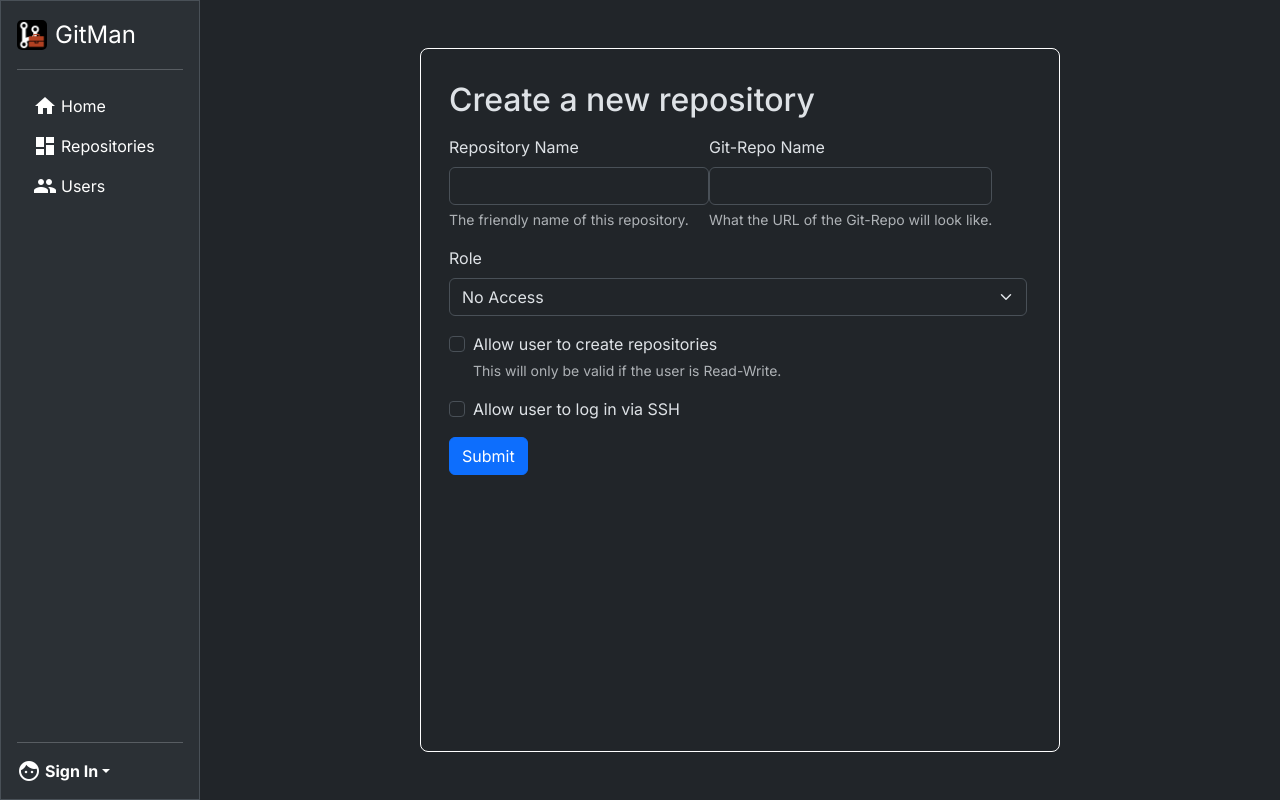
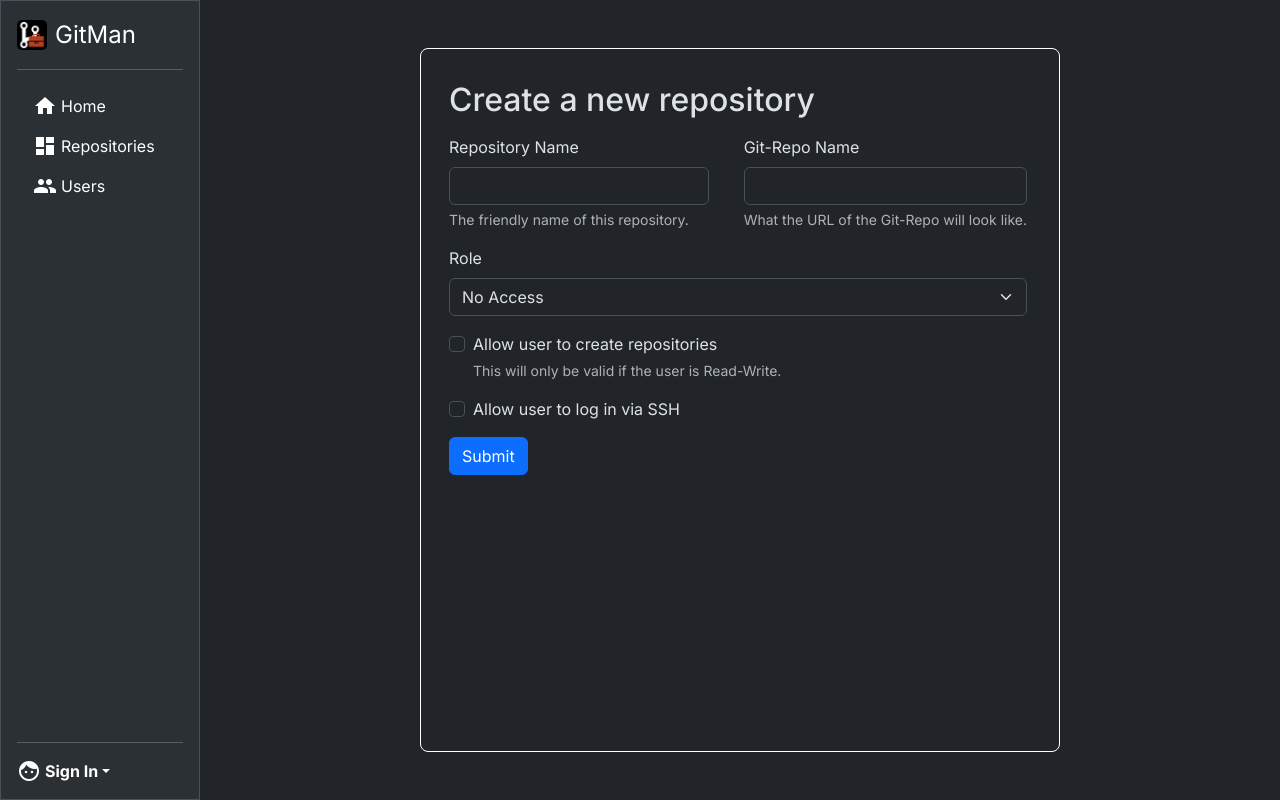
Before and after one commit to atomtables/GitMan, a Flask app: template templates/repocreate.html in a window 1280 px wide. Run offline with Flask 2, Linux system fonts and the light colour scheme; the template is opened without the code that fills it, so the values that code supplies are empty.

Commit message:
repocreate

```diff
--- a/templates/repocreate.html
+++ b/templates/repocreate.html
@@ -7,7 +7,7 @@
         </div>
         <form class="m-auto" method="post" action="/users/create/read">
             <div>
-                <div class="mb-3 me-1 d-flex justify-space-between">
+                <div class="mb-3 me-1 d-flex justify-content-between">
                     <div>
                         <label for="username" class="form-label">Repository Name</label>
                         <input type="text" class="form-control" id="username" aria-describedby="usernameHelp"
```
